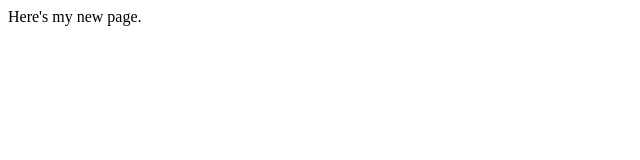
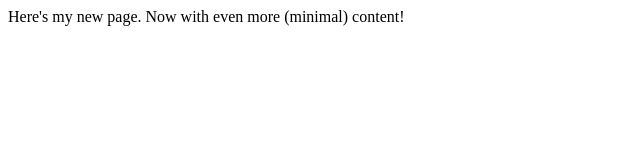
Before and after one commit to benmiller314/cdm-demo2, a plain HTML site: page index.html in a window 1280 px wide. Shown: the whole page, without its empty margins (0-640 px from the left). Drawn offline with Linux system fonts and the light colour scheme.

Commit message:
added more content
sort of

```diff
--- a/index.html
+++ b/index.html
@@ -2,5 +2,7 @@
 <html>
 <body>
 Here's my new page.
+
+Now with even more (minimal) content!
 </body>
 </html>
```
